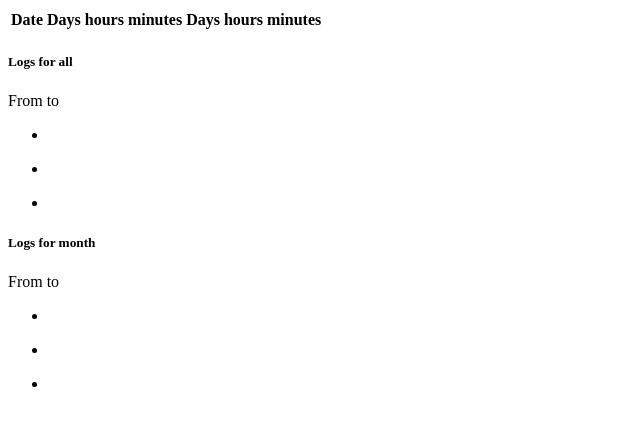
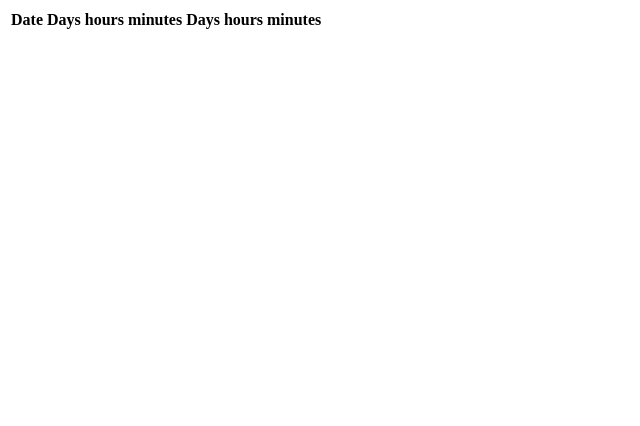
Before and after one commit to KaiserMovet/K-homeServer, a Flask app: template app/templates/sites/ic_site/internet_status.html in a window 1280 px wide. Shown: the top 426 px of the page, without its empty margins (0-640 px from the left). Run offline with Flask 2, Linux system fonts and the light colour scheme; the template is opened without the code that fills it, so the values that code supplies are empty.

Commit message:
Remove status cards

```diff
--- a/app/templates/sites/ic_site/internet_status.html
+++ b/app/templates/sites/ic_site/internet_status.html
@@ -1,5 +1,5 @@
 <data id="internet_status_data"></data>
-<div class="card-group">
+
 <table class="table table-responsive" id="status_table">
     <thead>
         <th scope="col">Date</th>
@@ -13,37 +13,7 @@
     <tbody>
     </tbody>
 </table>
-    {% for name in ["all", "month"] %}
 
-    <div class="card text-center" style="width: 18rem;">
-        <div class="card-body">
-            <h5 class="card-title">Logs for {{ name }}</h5>
-            <p class="card-text">From <span id="{{name}}_start"></span> to <span id="{{name}}_end"></span>
-            </p>
-            <p class="card-text" id="{{name}}_duration_msg"></p>
-        </div>
-        <ul class="list-group list-group-flush">
-            <li class="list-group-item {{color}}">
-                <div class="progress">
-                    <div id="{{name}}_true_bar" class="progress-bar bg-success" role="progressbar" style="width: 50%"
-                        aria-valuenow="50" aria-valuemin="0" aria-valuemax="100"></div>
-                    <div id="{{name}}_false_bar" class="progress-bar bg-danger" role="progressbar" style="width: 50%"
-                        aria-valuenow="50" aria-valuemin="0" aria-valuemax="100"></div>
-            </li>
-            {% for color, status in [("bg-success", "true"), ("bg-danger", "false")] %}
-            <li class="list-group-item {{color}}">
-                <p class="card-text" id="{{name}}_{{status}}_entry_msg"></p>
-                <p class="card-text" id="{{name}}_{{status}}_duration_msg"></p>
-            </li>
-            {% endfor %}
-
-        </ul>
-
-
-    </div>
-
-    {% endfor %}
-</div>
 <div id="status_logs">
     {% for log in [] %}
     <div class="{{'alert alert-success' if log.status else 'alert alert-danger'}}" role="alert">
```
Also changed, not shown: app/static/ic_site/script.js (+2 -73 lines). Lines whose indentation alone changed are shown as unchanged.
